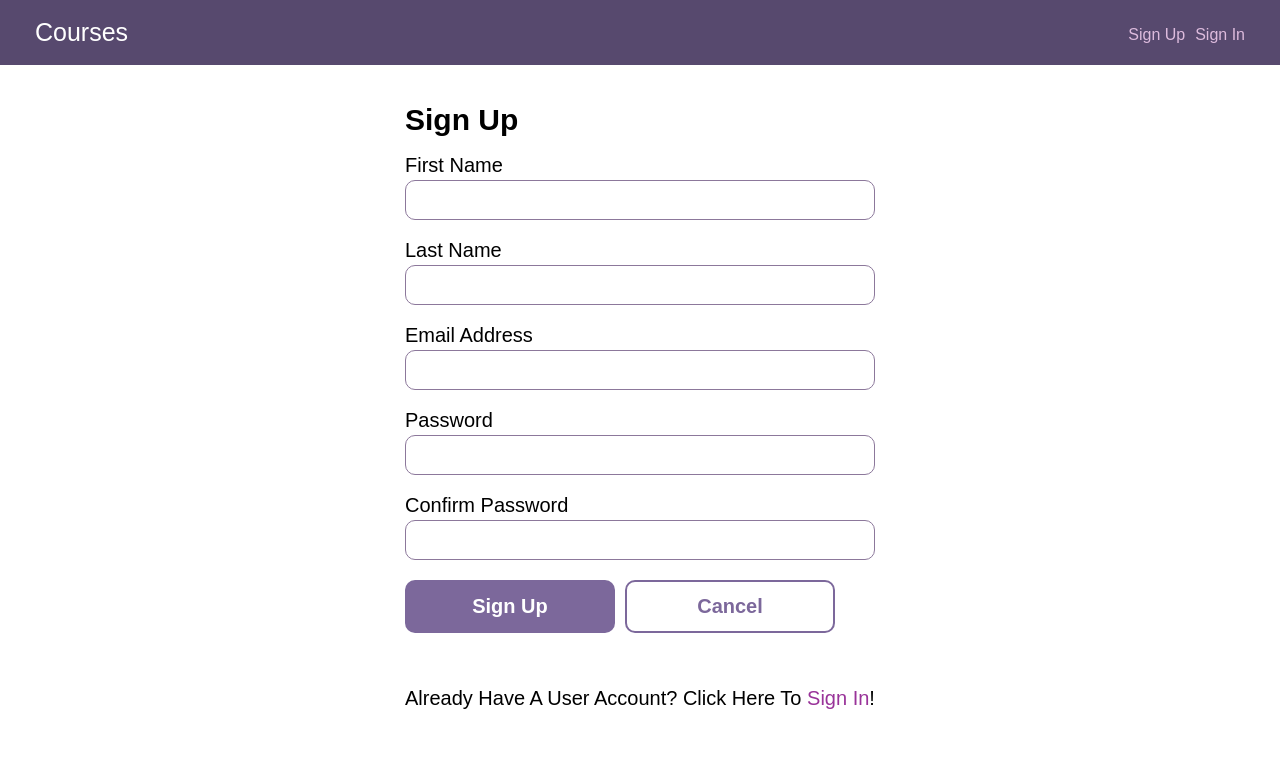
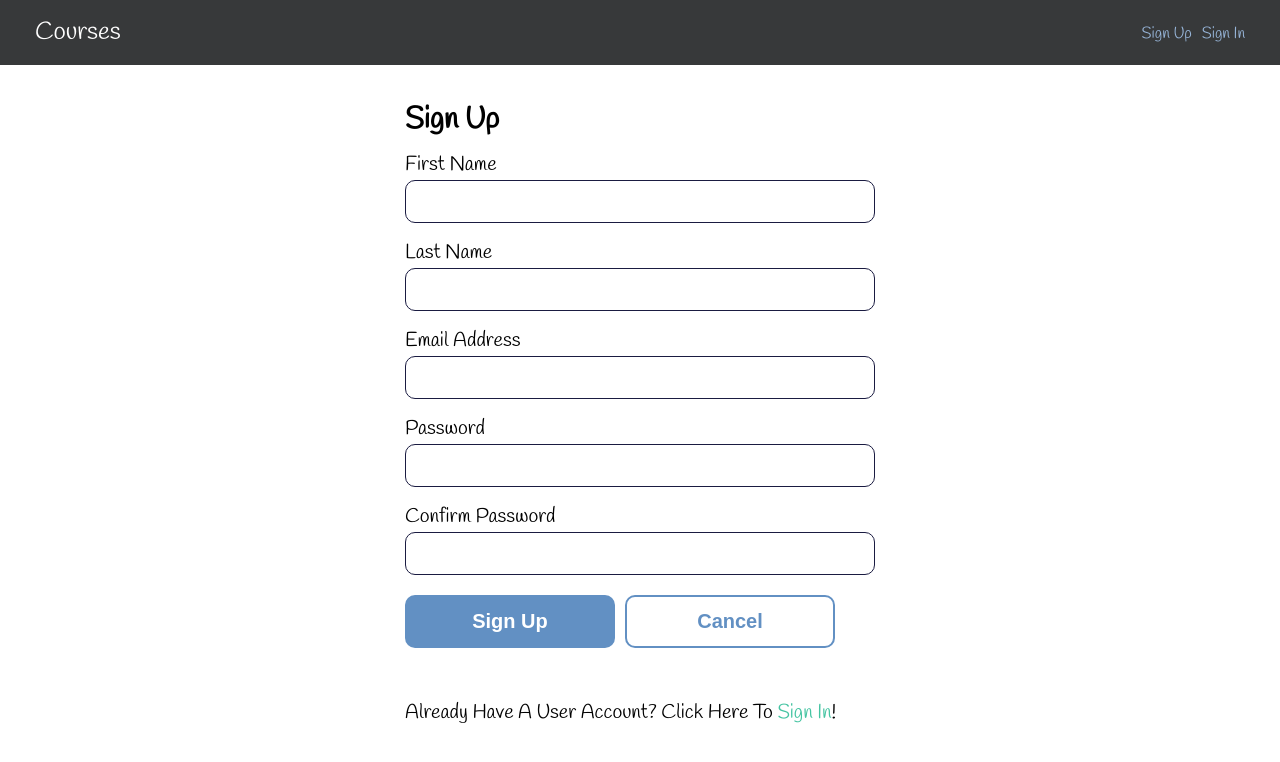
Before and after one commit to zviels/full-stack-app-with-react-and-rest-api, a React (Create React App) app in the folder client/: page /signup in a window 1280 px wide. Shown: the top 762 px of the page. Built offline with nearby package versions, Linux system fonts and the light colour scheme.

Commit message:
Modified The CSS

```diff
--- a/client/public/index.html
+++ b/client/public/index.html
@@ -6,6 +6,8 @@
     <meta name="viewport" content="width=device-width, initial-scale=1" />
     <meta name="theme-color" content="#000000" />
     <meta name="description" content="Web site created using create-react-app" />
+    <link rel="preconnect" href="https://fonts.gstatic.com">
+    <link href="https://fonts.googleapis.com/css2?family=Handlee&display=swap" rel="stylesheet">
     <link rel="apple-touch-icon" href="%PUBLIC_URL%/logo192.png" />
     <link rel="manifest" href="%PUBLIC_URL%/manifest.json" />
     <link rel="stylesheet" href="%PUBLIC_URL%/styles/reset.css" />
--- a/client/public/styles/global.css
+++ b/client/public/styles/global.css
@@ -1,4 +1,3 @@
-/* global.css */
 * {
     box-sizing: border-box;
 }
@@ -6,7 +5,7 @@ html {
     font-size: 1.25em;
 }
 body {
-    font-family: 'Work Sans', sans-serif;
+    font-family: 'Handlee', cursive;
 }
 h2 {
     font-size: 1.5rem;
@@ -20,7 +19,7 @@ p {
     hyphens: auto;
 }
 a {
-    color: #939;
+    color: #45C4A2;
     text-decoration: none;
 }
 .wrap {
@@ -29,7 +28,7 @@ a {
     padding: 0 1rem;
 }
 header {
-    background: #57496e;
+    background: #37393A;
     color: #fff;
     padding: 1rem 0;
     margin-bottom: 2rem;
@@ -47,7 +46,7 @@ header li {
     font-size: .8rem;
 }
 header nav a {
-    color: #dbd;
+    color: #97B5D8;
 }
 header nav a:hover {
     color: #fff;
@@ -62,7 +61,7 @@ header nav a:hover {
     margin-left: .5rem;
 }
 .course--module {
-    background: #7c689b;
+    background: #6290C3;
     border-radius: .5rem;
     padding: 1.5rem;
     margin-bottom: 1.5rem;
@@ -80,8 +79,8 @@ header nav a:hover {
     font-size: 1.25rem;
 }
 .course--add--module {
-    background: #ddd9e4;
-    color: #57496e;
+    background: #F0F4F9;
+    color: #1A1B41;
     font-weight: 300;
     font-size: 1.25rem;
 }
@@ -104,7 +103,7 @@ header nav a:hover {
     font-size: 2rem;
     margin-bottom: .5rem;
     font-weight: 700;
-    color: #47395e;
+    color: #274568;
 }
 .course--detail--list {
     font-weight: 300;
@@ -112,7 +111,7 @@ header nav a:hover {
     line-height: 1.5;
 }
 .actions--bar {
-    background: #e9e5f0;
+    background: #D2DFEE;
     padding: 1rem 0;
     margin: -2rem 0 2rem;
 }
@@ -157,17 +156,17 @@ input, textarea {
     width: 100%;
     color: #332a40;
     border-radius: .5rem;
-    border: 1px solid #8c789b;
+    border: 1px solid #1A1B41;
     padding: .5rem;
     margin-bottom: 1rem;
-    font-family: 'Work Sans', sans-serif;
+    font-family: 'Handlee', cursive;
     font-size: .8rem;
 }
 textarea {
     min-height: 300px;
 }
 .button {
-    background: #7c689b;
+    background: #6290C3;
     color: #fff;
     font-size: 1rem;
     padding: .75rem 1.5rem;
@@ -184,24 +183,25 @@ textarea {
     margin-bottom: 0;
 }
 .button:not(.button-secondary):hover {
-    background: #63537d;
+    background: #4377B1;
     cursor: pointer;
 }
 .button-secondary {
-    color: #7c689b;
+    color: #6290C3;
     background: none;
-    box-shadow: 0 0 0 2px #7c689b inset;
+    box-shadow: 0 0 0 2px #6290C3 inset;
     transition: box-shadow 0.2s, color 0.2s;
 }
 .button-secondary:hover {
-    color: #63537d;
-    box-shadow: 0 0 0 2px #63537d inset;
+    color: #4377B1;
+    box-shadow: 0 0 0 2px #4377B1 inset;
     cursor: pointer;
 }
+
 input:focus, button:focus, .button:focus, textarea:focus {
     border: none;
     border-radius: 0;
-    outline: 2px solid #332a40;
+    border: 2px solid #1A1B41;
 }
 
 @media screen and (min-width: 600px) {
```
